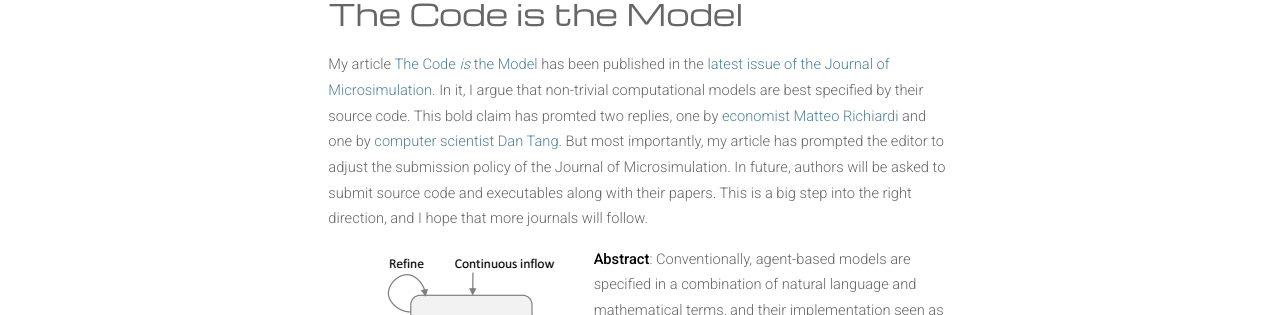
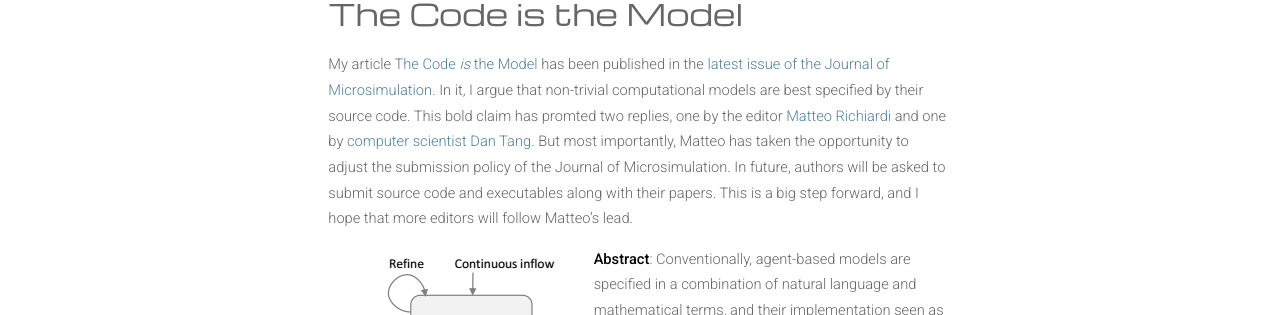
Before and after one commit to meisserecon/www, a Jekyll site: the page built from _posts/2018-02-13-code.md, in a window 1280 px wide. Shown: the part 581-896 px from the top of the page. Built offline with Jekyll 4.4.1, drawn with Linux system fonts in a browser that asks for light colours; nearby versions of some CDN libraries.

Commit message:
Update 2018-02-13-code.md

```diff
--- a/_posts/2018-02-13-code.md
+++ b/_posts/2018-02-13-code.md
@@ -3,6 +3,6 @@
 title: The Code is the Model
 description: Bringing agile software engineering to agent-based modelinng and micro-simulations
 ---
-My article [The Code *is* the Model](http://microsimulation.org/IJM/V10_3/IJM_2017_10_3_6.pdf) has been published in the [latest issue of the Journal of Microsimulation](http://microsimulation.org/ijm/issues/volume-103-winter-2017/). In it, I argue that non-trivial computational models are best specified by their source code. This bold claim has promted two replies, one by [economist Matteo Richiardi](http://microsimulation.org/IJM/V10_3/IJM_2017_10_3_8.pdf) and one by [computer scientist Dan Tang](http://microsimulation.org/IJM/V10_3/IJM_2017_10_3_7.pdf). But most importantly, my article has prompted the editor to adjust the submission policy of the Journal of Microsimulation. In future, authors will be asked to submit source code and executables along with their papers. This is a big step into the right direction, and I hope that more journals will follow.
+My article [The Code *is* the Model](http://microsimulation.org/IJM/V10_3/IJM_2017_10_3_6.pdf) has been published in the [latest issue of the Journal of Microsimulation](http://microsimulation.org/ijm/issues/volume-103-winter-2017/). In it, I argue that non-trivial computational models are best specified by their source code. This bold claim has promted two replies, one by the editor [Matteo Richiardi](http://microsimulation.org/IJM/V10_3/IJM_2017_10_3_8.pdf) and one by [computer scientist Dan Tang](http://microsimulation.org/IJM/V10_3/IJM_2017_10_3_7.pdf). But most importantly, Matteo has taken the opportunity to adjust the submission policy of the Journal of Microsimulation. In future, authors will be asked to submit source code and executables along with their papers. This is a big step forward, and I hope that more editors will follow Matteo's lead.
 
 <a href="../../../assets/images/modelingprocess.jpg"><img src="../../../assets/images/processpreview.png" alt="Illustration of the Modeling Process" class="image left"></a> **Abstract**: Conventionally, agent-based models are specified in a combination of natural language and mathematical terms, and their implementation seen as an afterthought. I challenge this view and argue that it is the source code that represents the model best, with natural language and mathematical descriptions serving as documentation. This modeling paradigm is inspired by agile software development and adopting it leads to various - mostly beneficial - consequences. First, discrepancies between the specification documents and what the model actually does are eliminated by definition as the code becomes the specification. Second, replicability is greatly improved. Third, object-oriented programming is recognized as an integral part of a modeler’s skill set. Forth, tools and methods from software engineering can support the modeling process, making it more agile. Fifth, increased modularity allows to better manage complexity and enables the collaborative construction of large models. Sixth, the way models are published needs to be reconsidered, with source code ideally being part of the peer review. Seventh, the quality of source code in science is improved as it enjoys more importance, attention and scrutiny.
```
